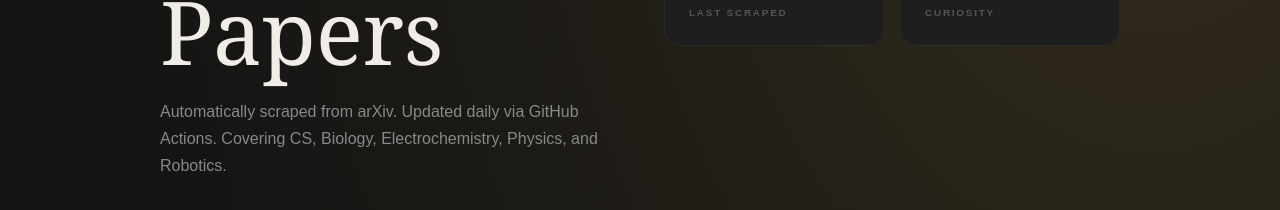
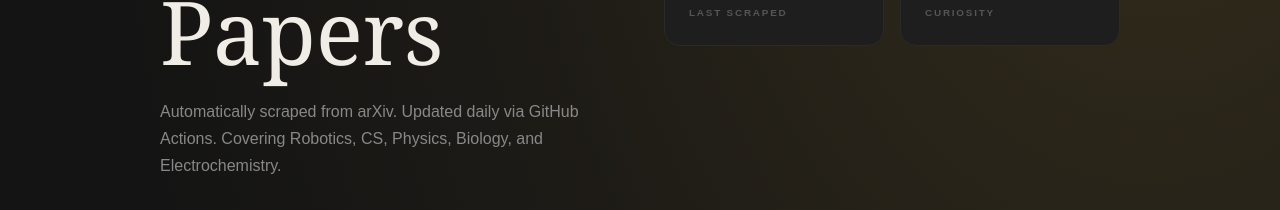
Before and after one commit to GitYeehaw/research-papers-site, a Next.js app: page /research-papers-site/ in a window 1280 px wide. Shown: the part 355-565 px from the top of the page. Built offline with nearby package versions, Linux system fonts and the light colour scheme.

Commit message:
Reorder categories in hero description

```diff
--- a/src/app/page.tsx
+++ b/src/app/page.tsx
@@ -117,7 +117,7 @@ export default function HomePage() {
             }}
           >
             Automatically scraped from arXiv. Updated daily via GitHub Actions.
-            Covering CS, Biology, Electrochemistry, Physics, and Robotics.
+            Covering Robotics, CS, Physics, Biology, and Electrochemistry.
           </p>
 
           <div style={{ display: "flex", gap: "12px", flexWrap: "wrap" }}>
```
